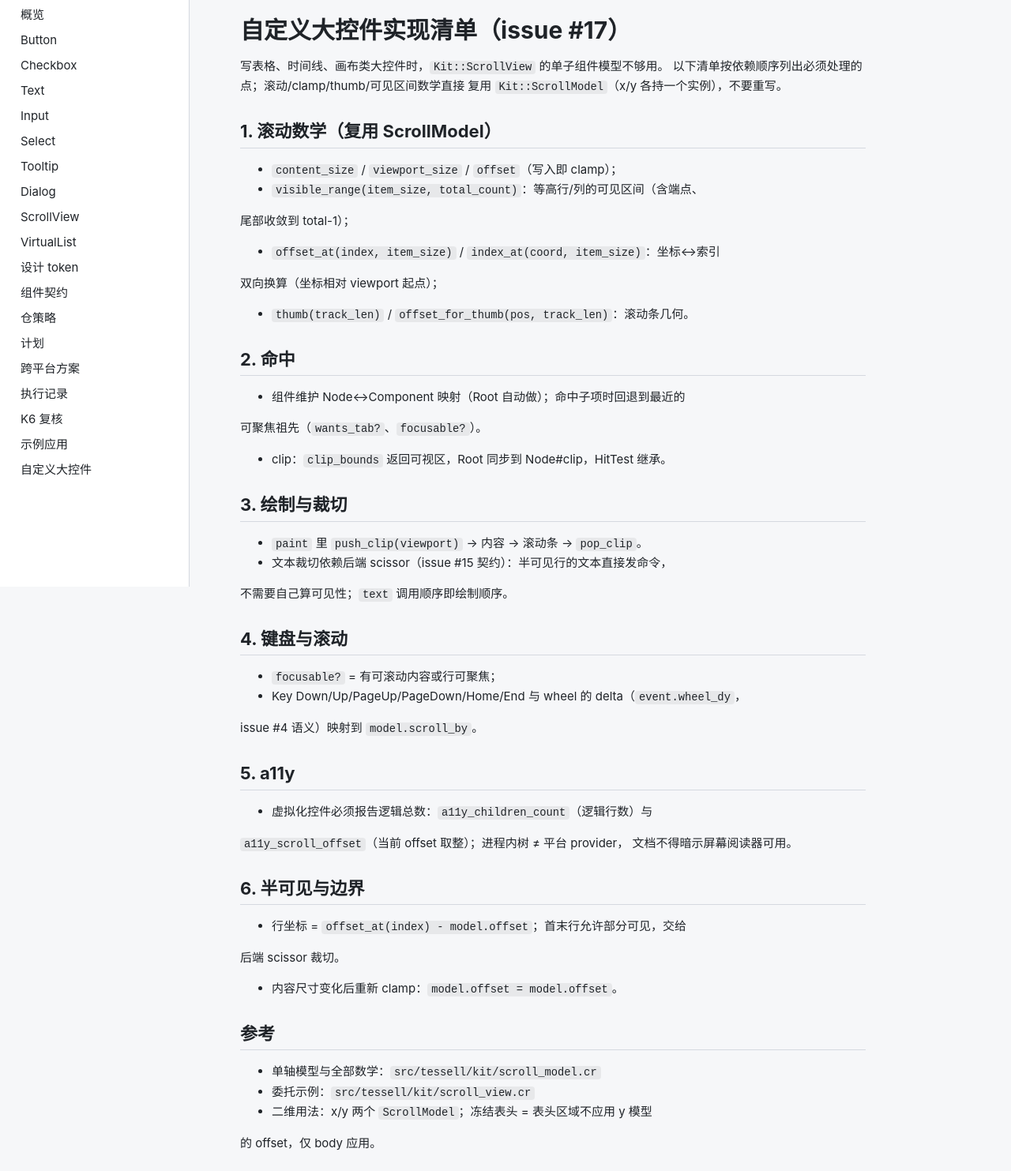
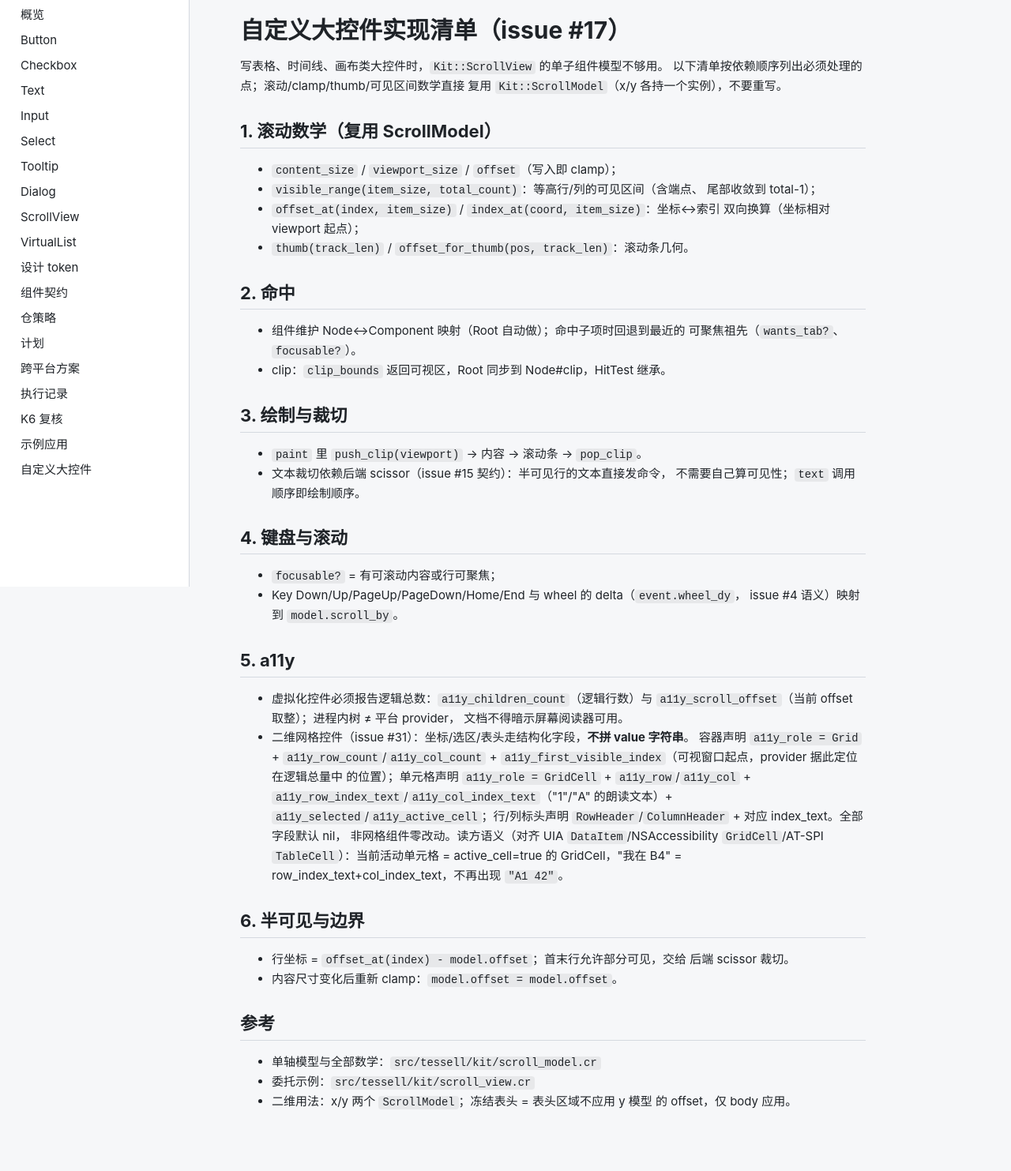
Before and after one commit to ShiningRay/tessell, a plain HTML site: page site/kit/cookbook-custom-widget.html in a window 1280 px wide. Shown: the part 57-1540 px from the top of the page at 79% size. After the commit the page ends 1512 px from the top, so only its background shows below. Drawn offline with Linux system fonts and the light colour scheme.

Commit message:
docs(kit-site): 列表项软换行并入同一 li，避免 ul/p/ul 断裂
生成器原先遇续行先关闭列表再起段落，v0.4.0 组件契约等页的多行列表项被拆碎。
改为 pending item 累积，遇空行/新块才落 li。

```diff
--- a/site/kit/cookbook-custom-widget.html
+++ b/site/kit/cookbook-custom-widget.html
@@ -80,56 +80,41 @@
 <h2 id="1-滚动数学-复用-scrollmodel">1. 滚动数学（复用 ScrollModel）</h2>
 <ul>
 <li><code>content_size</code> / <code>viewport_size</code> / <code>offset</code>（写入即 clamp）；</li>
-<li><code>visible_range(item_size, total_count)</code>：等高行/列的可见区间（含端点、</li>
-</ul>
-<p>尾部收敛到 total-1）；</p>
-<ul>
-<li><code>offset_at(index, item_size)</code> / <code>index_at(coord, item_size)</code>：坐标↔索引</li>
-</ul>
-<p>双向换算（坐标相对 viewport 起点）；</p>
-<ul>
+<li><code>visible_range(item_size, total_count)</code>：等高行/列的可见区间（含端点、 尾部收敛到 total-1）；</li>
+<li><code>offset_at(index, item_size)</code> / <code>index_at(coord, item_size)</code>：坐标↔索引 双向换算（坐标相对 viewport 起点）；</li>
 <li><code>thumb(track_len)</code> / <code>offset_for_thumb(pos, track_len)</code>：滚动条几何。</li>
 </ul>
 <h2 id="2-命中">2. 命中</h2>
 <ul>
-<li>组件维护 Node↔Component 映射（Root 自动做）；命中子项时回退到最近的</li>
-</ul>
-<p>可聚焦祖先（<code>wants_tab?</code>、<code>focusable?</code>）。</p>
-<ul>
+<li>组件维护 Node↔Component 映射（Root 自动做）；命中子项时回退到最近的 可聚焦祖先（<code>wants_tab?</code>、<code>focusable?</code>）。</li>
 <li>clip：<code>clip_bounds</code> 返回可视区，Root 同步到 Node#clip，HitTest 继承。</li>
 </ul>
 <h2 id="3-绘制与裁切">3. 绘制与裁切</h2>
 <ul>
 <li><code>paint</code> 里 <code>push_clip(viewport)</code> → 内容 → 滚动条 → <code>pop_clip</code>。</li>
-<li>文本裁切依赖后端 scissor（issue #15 契约）：半可见行的文本直接发命令，</li>
+<li>文本裁切依赖后端 scissor（issue #15 契约）：半可见行的文本直接发命令， 不需要自己算可见性；<code>text</code> 调用顺序即绘制顺序。</li>
 </ul>
-<p>不需要自己算可见性；<code>text</code> 调用顺序即绘制顺序。</p>
 <h2 id="4-键盘与滚动">4. 键盘与滚动</h2>
 <ul>
 <li><code>focusable?</code> = 有可滚动内容或行可聚焦；</li>
-<li>Key Down/Up/PageUp/PageDown/Home/End 与 wheel 的 delta（<code>event.wheel_dy</code>，</li>
+<li>Key Down/Up/PageUp/PageDown/Home/End 与 wheel 的 delta（<code>event.wheel_dy</code>， issue #4 语义）映射到 <code>model.scroll_by</code>。</li>
 </ul>
-<p>issue #4 语义）映射到 <code>model.scroll_by</code>。</p>
 <h2 id="5-a11y">5. a11y</h2>
 <ul>
-<li>虚拟化控件必须报告逻辑总数：<code>a11y_children_count</code>（逻辑行数）与</li>
+<li>虚拟化控件必须报告逻辑总数：<code>a11y_children_count</code>（逻辑行数）与 <code>a11y_scroll_offset</code>（当前 offset 取整）；进程内树 ≠ 平台 provider， 文档不得暗示屏幕阅读器可用。</li>
+<li>二维网格控件（issue #31）：坐标/选区/表头走结构化字段，<strong>不拼 value 字符串</strong>。 容器声明 <code>a11y_role = Grid</code> + <code>a11y_row_count</code>/<code>a11y_col_count</code> + <code>a11y_first_visible_index</code>（可视窗口起点，provider 据此定位在逻辑总量中 的位置）；单元格声明 <code>a11y_role = GridCell</code> + <code>a11y_row</code>/<code>a11y_col</code> + <code>a11y_row_index_text</code>/<code>a11y_col_index_text</code>（&quot;1&quot;/&quot;A&quot; 的朗读文本）+ <code>a11y_selected</code>/<code>a11y_active_cell</code>；行/列标头声明 <code>RowHeader</code>/<code>ColumnHeader</code> + 对应 index_text。全部字段默认 nil， 非网格组件零改动。读方语义（对齐 UIA <code>DataItem</code>/NSAccessibility <code>GridCell</code>/AT-SPI <code>TableCell</code>）：当前活动单元格 = active_cell=true 的 GridCell，&quot;我在 B4&quot; = row_index_text+col_index_text，不再出现 <code>&quot;A1 42&quot;</code>。</li>
 </ul>
-<p><code>a11y_scroll_offset</code>（当前 offset 取整）；进程内树 ≠ 平台 provider， 文档不得暗示屏幕阅读器可用。</p>
 <h2 id="6-半可见与边界">6. 半可见与边界</h2>
 <ul>
-<li>行坐标 = <code>offset_at(index) - model.offset</code>；首末行允许部分可见，交给</li>
-</ul>
-<p>后端 scissor 裁切。</p>
-<ul>
+<li>行坐标 = <code>offset_at(index) - model.offset</code>；首末行允许部分可见，交给 后端 scissor 裁切。</li>
 <li>内容尺寸变化后重新 clamp：<code>model.offset = model.offset</code>。</li>
 </ul>
 <h2 id="参考">参考</h2>
 <ul>
 <li>单轴模型与全部数学：<code>src/tessell/kit/scroll_model.cr</code></li>
 <li>委托示例：<code>src/tessell/kit/scroll_view.cr</code></li>
-<li>二维用法：x/y 两个 <code>ScrollModel</code>；冻结表头 = 表头区域不应用 y 模型</li>
+<li>二维用法：x/y 两个 <code>ScrollModel</code>；冻结表头 = 表头区域不应用 y 模型 的 offset，仅 body 应用。</li>
 </ul>
-<p>的 offset，仅 body 应用。</p>
 
 </main>
 </div>
```
Also changed, not shown: site/kit/component-contract.html (+7 -1 lines), site/kit/cross-platform.html (+7 -26 lines), site/kit/index.html (+1 -2 lines), 1 other file.
